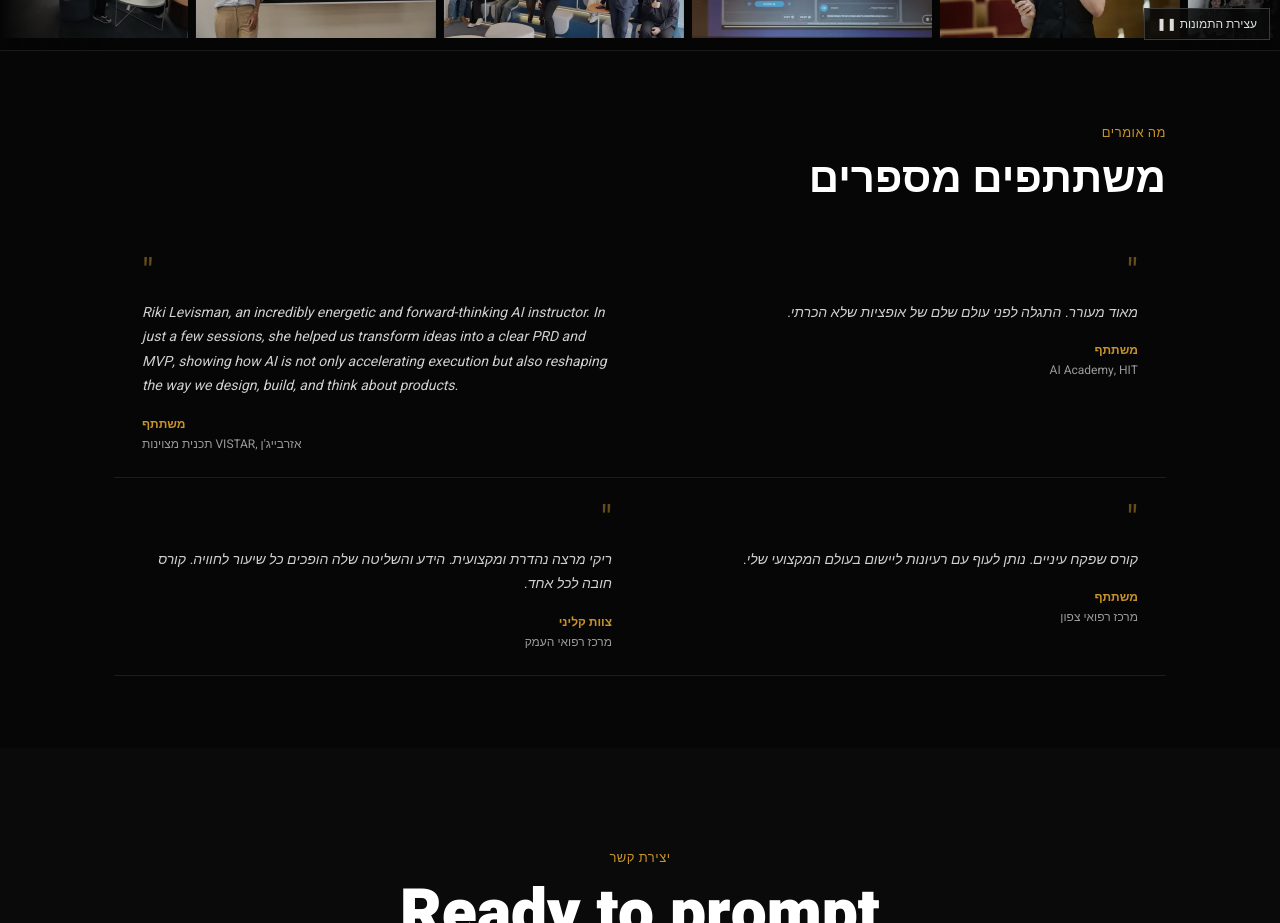
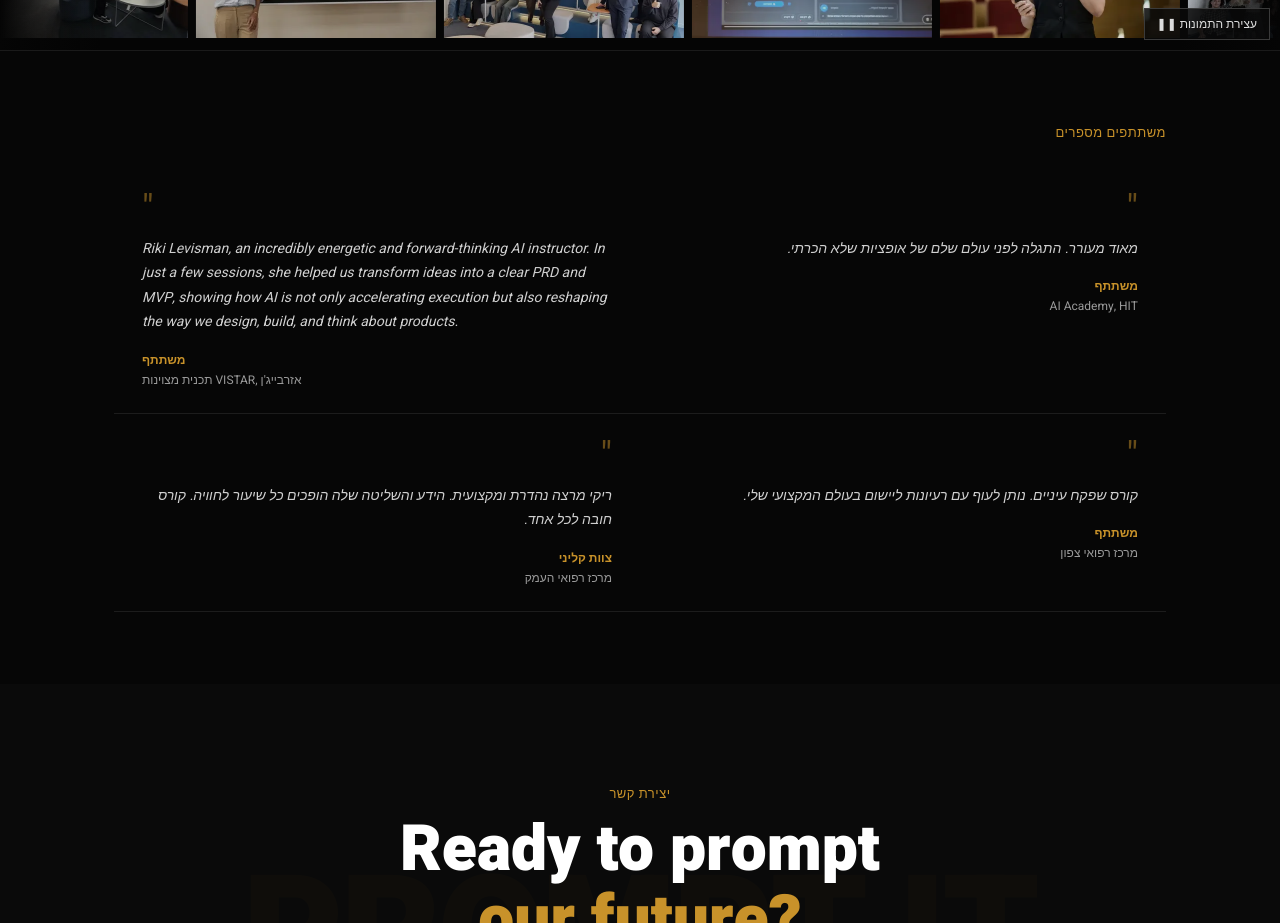
Before and after one commit to RikilAI/riki-website, a Next.js app: page / in a window 1280 px wide. Shown: the part 2060-2983 px from the top of the page. Built offline with nearby package versions, Linux system fonts and the light colour scheme.

Commit message:
Testimonials: single yellow heading

```diff
--- a/app/components/site/ui.tsx
+++ b/app/components/site/ui.tsx
@@ -88,10 +88,7 @@ export function Testimonials({ lang }: { lang: Lang }) {
   return (
     <section className="section section-alt" aria-labelledby="testimonials-h">
       <div className="wrap">
-        <Reveal>
-          <div className="label">{t.label}</div>
-          <h2 id="testimonials-h" className="h2" style={{ marginBottom: 28 }}>{t.heading}</h2>
-        </Reveal>
+        <h2 id="testimonials-h" className="label" style={{ marginBottom: 24 }}>{t.heading}</h2>
         <div className="testimonials">
           {t.items.map((q, i) => {
             const en = isLatin(q.text);
--- a/app/content/site.ts
+++ b/app/content/site.ts
@@ -206,7 +206,6 @@ const he = {
   },
 
   testimonials: {
-    label: "מה אומרים",
     heading: "משתתפים מספרים",
     items: [
       { text: "מאוד מעורר. התגלה לפני עולם שלם של אופציות שלא הכרתי.", role: "משתתף", org: "AI Academy, HIT" },
@@ -436,7 +435,6 @@ const en: typeof he = {
   },
 
   testimonials: {
-    label: "What people say",
     heading: "Participants share",
     items: [
       { text: "Riki Levisman, an incredibly energetic and forward-thinking AI instructor. In just a few sessions, she helped us transform ideas into a clear PRD and MVP, showing how AI is not only accelerating execution but also reshaping the way we design, build, and think about products.", role: "Participant", org: "VISTAR Excellence Program, Azerbaijan" },
```
